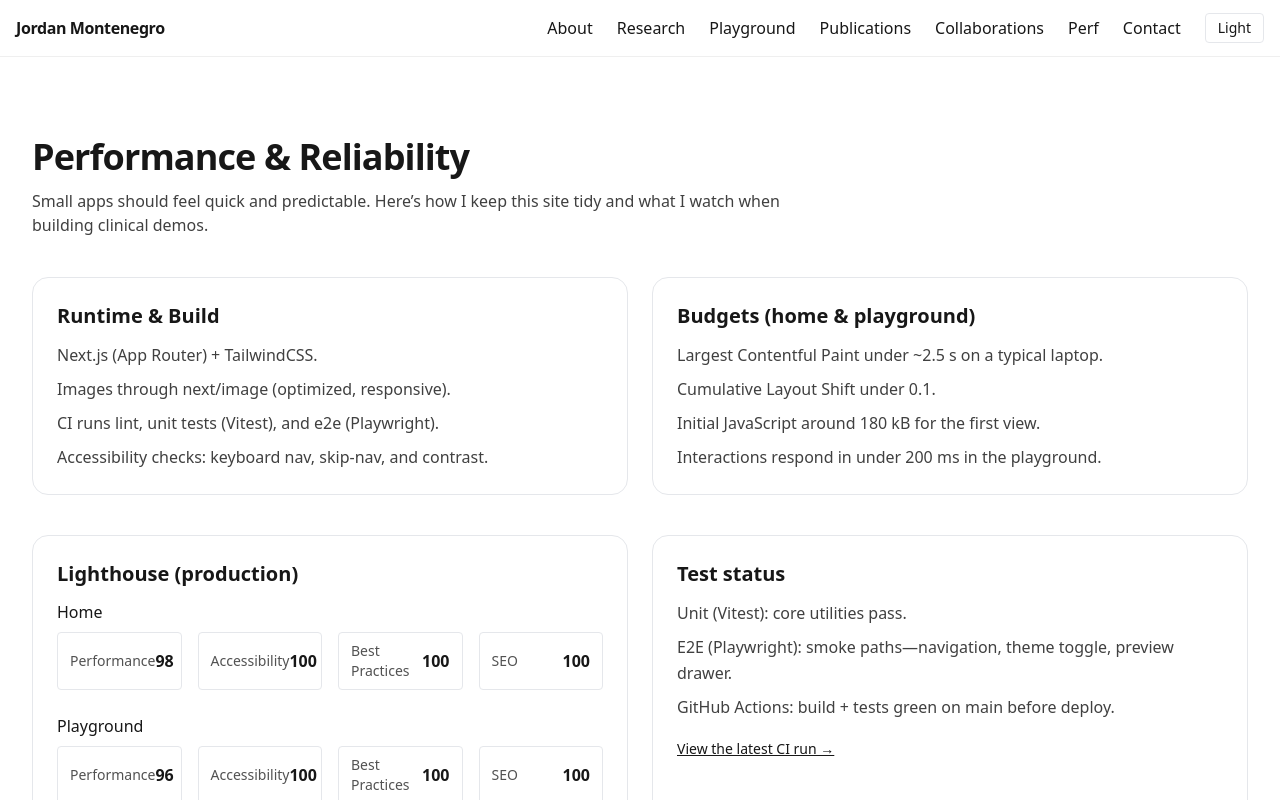
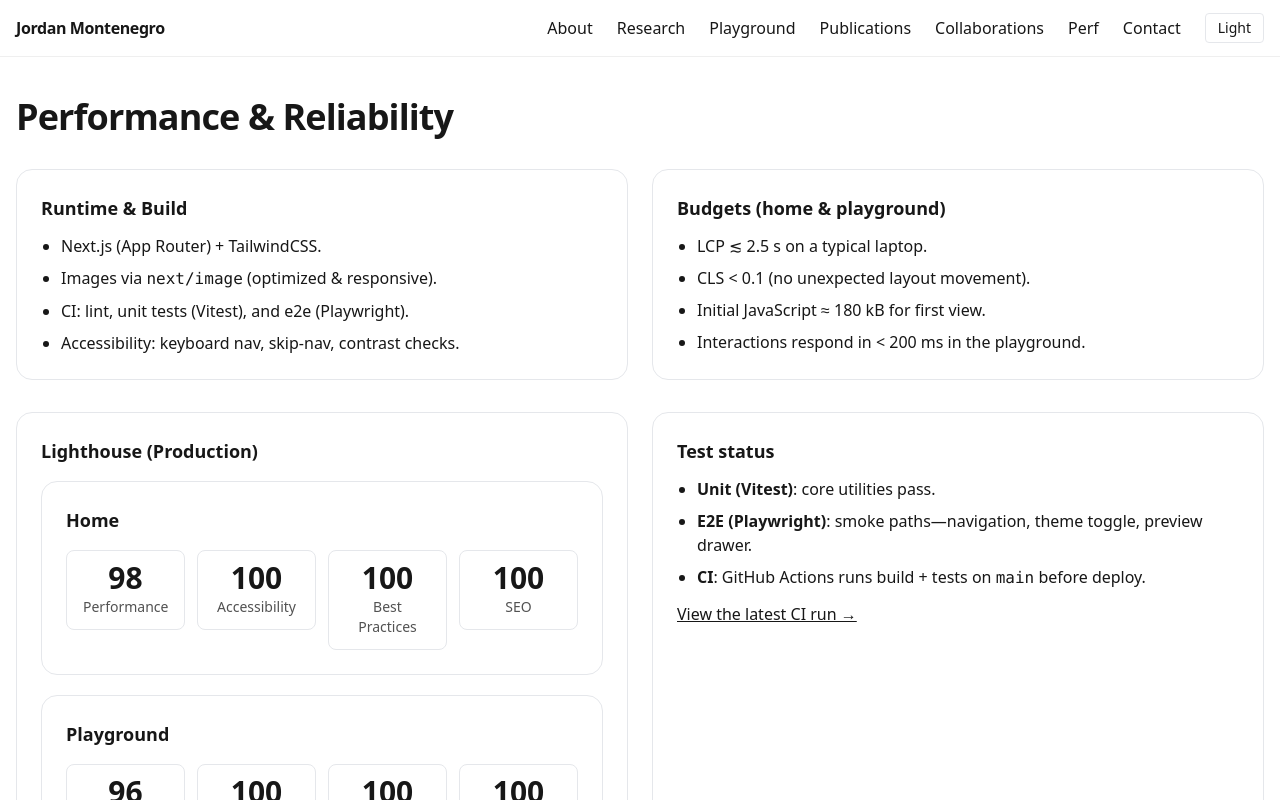
Before and after one commit to ljm234/ljm234.github.io, a Next.js app: page /perf in a window 1280 px wide. Shown: the top 800 px of the page. Built offline with nearby package versions, Linux system fonts and the light colour scheme.

Commit message:
feat: dynamic OG banners at /og and /og/light

```diff
--- a/package.json
+++ b/package.json
@@ -20,7 +20,7 @@
     "zod": "3.23.8"
   },
   "devDependencies": {
-    "@playwright/test": "1.47.2",
+    "@playwright/test": "^1.56.0",
     "@testing-library/jest-dom": "6.4.6",
     "@testing-library/react": "14.3.1",
     "@types/estree": "1.0.8",
--- a/src/app/collaborations/page.jsx
+++ b/src/app/collaborations/page.jsx
@@ -10,7 +10,7 @@ export default function CollaborationsPage() {
       <header className="space-y-3">
         <h1 className="text-4xl font-bold tracking-tight">Collaborations</h1>
         <p className="text-neutral-700 dark:text-neutral-300 max-w-3xl">
-          I build ML tools and research software for real workflows. If your team is
+          I build AI/ML tools and research software for real workflows. If your team is
           exploring calibrated risk models, simple decision support, or wet-lab
           experiments that pair clean readouts with honest analysis, we’ll get along.
         </p>
--- a/src/app/perf/page.jsx
+++ b/src/app/perf/page.jsx
@@ -1,152 +1,123 @@
+// src/app/perf/page.jsx
 export const metadata = {
   title: "Performance & Reliability — Jordan Montenegro",
   description:
-    "Runtime choices, budgets, testing, and the kind of evidence I keep for production hygiene.",
+    "Stack, budgets, production Lighthouse scores, and automated test status.",
 };
 
+function Stat({ label, value }) {
+  return (
+    <div className="rounded-lg border px-4 py-3 text-center">
+      <div className="text-3xl font-semibold leading-none">{value}</div>
+      <div className="mt-1 text-sm text-neutral-600 dark:text-neutral-300">
+        {label}
+      </div>
+    </div>
+  );
+}
+
+function StatGroup({ title, stats }) {
+  return (
+    <section className="rounded-2xl border p-6">
+      <h3 className="text-lg font-semibold">{title}</h3>
+      <dl className="mt-4 grid grid-cols-2 gap-3 sm:grid-cols-4">
+        {stats.map((s) => (
+          <div key={s.label}>
+            <Stat label={s.label} value={s.value} />
+          </div>
+        ))}
+      </dl>
+    </section>
+  );
+}
+
 export default function PerfPage() {
+  const recorded = new Date().toISOString().slice(0, 10); // YYYY-MM-DD
+
   return (
-    <div className="mx-auto max-w-7xl px-4 py-10 space-y-10">
-      <header className="space-y-3">
-        <h1 className="text-4xl font-bold tracking-tight">Performance & Reliability</h1>
-        <p className="text-neutral-700 dark:text-neutral-300 max-w-3xl">
-          Small apps should feel quick and predictable. Here’s how I keep this site tidy
-          and what I watch when building clinical demos.
-        </p>
-      </header>
+    <div className="space-y-8">
+      <h1 className="text-4xl font-bold tracking-tight">
+        Performance & Reliability
+      </h1>
 
       {/* Runtime & Build */}
-      <section className="grid gap-6 md:grid-cols-2">
-        <Card title="Runtime & Build">
-          <List
-            items={[
-              "Next.js (App Router) + TailwindCSS.",
-              "Images through next/image (optimized, responsive).",
-              "CI runs lint, unit tests (Vitest), and e2e (Playwright).",
-              "Accessibility checks: keyboard nav, skip-nav, and contrast.",
-            ]}
-          />
-        </Card>
+      <section className="grid gap-6 lg:grid-cols-2">
+        <div className="rounded-2xl border p-6">
+          <h2 className="text-lg font-semibold">Runtime & Build</h2>
+          <ul className="mt-3 list-disc space-y-2 pl-5">
+            <li>Next.js (App Router) + TailwindCSS.</li>
+            <li>Images via <code>next/image</code> (optimized & responsive).</li>
+            <li>CI: lint, unit tests (Vitest), and e2e (Playwright).</li>
+            <li>Accessibility: keyboard nav, skip-nav, contrast checks.</li>
+          </ul>
+        </div>
 
-        <Card title="Budgets (home & playground)">
-          <List
-            items={[
-              "Largest Contentful Paint under ~2.5 s on a typical laptop.",
-              "Cumulative Layout Shift under 0.1.",
-              "Initial JavaScript around 180 kB for the first view.",
-              "Interactions respond in under 200 ms in the playground.",
-            ]}
-          />
-        </Card>
+        <div className="rounded-2xl border p-6">
+          <h2 className="text-lg font-semibold">Budgets (home & playground)</h2>
+          <ul className="mt-3 list-disc space-y-2 pl-5">
+            <li>LCP ≲ 2.5 s on a typical laptop.</li>
+            <li>CLS &lt; 0.1 (no unexpected layout movement).</li>
+            <li>Initial JavaScript ≈ 180 kB for first view.</li>
+            <li>Interactions respond in &lt; 200 ms in the playground.</li>
+          </ul>
+        </div>
       </section>
 
-      {/* Lighthouse snapshot */}
-      <section className="grid gap-6 md:grid-cols-2">
-        <Card title="Lighthouse (production)">
-          <DL
-            groups={[
-              {
-                label: "Home",
-                rows: [
-                  ["Performance", "98"],
-                  ["Accessibility", "100"],
-                  ["Best Practices", "100"],
-                  ["SEO", "100"],
-                ],
-              },
-              {
-                label: "Playground",
-                rows: [
-                  ["Performance", "96"],
-                  ["Accessibility", "100"],
-                  ["Best Practices", "100"],
-                  ["SEO", "100"],
-                ],
-              },
-            ]}
-            footnote="Recorded on 2025-10-15 (Chrome desktop)."
-          />
-        </Card>
+      {/* Lighthouse (Production) */}
+      <section className="grid gap-6 lg:grid-cols-2">
+        <div className="rounded-2xl border p-6">
+          <h2 className="text-lg font-semibold">Lighthouse (Production)</h2>
 
-        <Card title="Test status">
-          <List
-            items={[
-              "Unit (Vitest): core utilities pass.",
-              "E2E (Playwright): smoke paths—navigation, theme toggle, preview drawer.",
-              "GitHub Actions: build + tests green on main before deploy.",
-            ]}
-          />
-          <div className="mt-4">
-            <a
-              href="https://github.com"
-              className="underline text-sm"
-              rel="noopener noreferrer"
-              target="_blank"
-            >
-              View the latest CI run →
-            </a>
+          <div className="mt-4 space-y-5">
+            <StatGroup
+              title="Home"
+              stats={[
+                { label: "Performance", value: "98" },
+                { label: "Accessibility", value: "100" },
+                { label: "Best Practices", value: "100" },
+                { label: "SEO", value: "100" },
+              ]}
+            />
+            <StatGroup
+              title="Playground"
+              stats={[
+                { label: "Performance", value: "96" },
+                { label: "Accessibility", value: "100" },
+                { label: "Best Practices", value: "100" },
+                { label: "SEO", value: "100" },
+              ]}
+            />
+            <p className="text-sm text-neutral-600 dark:text-neutral-400">
+              Recorded on {recorded} (Chrome desktop).
+            </p>
           </div>
-        </Card>
-      </section>
+        </div>
 
-      {/* Notes to future self */}
-      <section>
-        <Card title="Notes">
-          <List
-            items={[
-              "Prefer readable code and small components over clever abstractions.",
-              "If a chart or figure can’t be explained in two sentences, rewrite it.",
-              "Ship fewer features with better calibration and clearer limits.",
-            ]}
-          />
-        </Card>
+        {/* Test status */}
+        <div className="rounded-2xl border p-6">
+          <h2 className="text-lg font-semibold">Test status</h2>
+          <ul className="mt-3 list-disc space-y-2 pl-5">
+            <li>
+              <strong>Unit (Vitest)</strong>: core utilities pass.
+            </li>
+            <li>
+              <strong>E2E (Playwright)</strong>: smoke paths—navigation, theme
+              toggle, preview drawer.
+            </li>
+            <li>
+              <strong>CI</strong>: GitHub Actions runs build + tests on{" "}
+              <code>main</code> before deploy.
+            </li>
+          </ul>
+          <a
+            className="mt-3 inline-block underline"
+            href="https://github.com/jordanmontenegro/cs-220-portfolio-v3-ljm234/actions"
+            rel="noopener noreferrer"
+          >
+            View the latest CI run →
+          </a>
+        </div>
       </section>
     </div>
   );
 }
-
-/* ————— Helpers ————— */
-
-function Card({ title, children }) {
-  return (
-    <section className="rounded-2xl border p-6">
-      <h2 className="text-xl font-semibold">{title}</h2>
-      <div className="mt-3">{children}</div>
-    </section>
-  );
-}
-
-function List({ items }) {
-  return (
-    <ul className="space-y-2">
-      {items.map((t) => (
-        <li key={t} className="leading-relaxed text-neutral-700 dark:text-neutral-300">
-          {t}
-        </li>
-      ))}
-    </ul>
-  );
-}
-
-function DL({ groups, footnote }) {
-  return (
-    <div className="space-y-6">
-      {groups.map((g) => (
-        <div key={g.label}>
-          <div className="font-medium mb-2">{g.label}</div>
-          <dl className="grid grid-cols-2 sm:grid-cols-4 gap-x-4 gap-y-1">
-            {g.rows.map(([k, v]) => (
-              <div key={k} className="flex items-center justify-between rounded border px-3 py-2">
-                <dt className="text-sm text-neutral-600 dark:text-neutral-400">{k}</dt>
-                <dd className="font-semibold">{v}</dd>
-              </div>
-            ))}
-          </dl>
-        </div>
-      ))}
-      {footnote && (
-        <p className="text-sm text-neutral-500 dark:text-neutral-400">{footnote}</p>
-      )}
-    </div>
-  );
-}
```
Also changed, not shown: playwright.config.js (+7 -6 lines), scripts/convert-ot.cjs (+31 -42 lines), src/app/research/montenegro-medium/page.jsx (+69 -95 lines), src/app/research/organelle-targets/page.jsx (+38 -44 lines), src/app/research/page.jsx (+26 -12 lines), src/components/PreviewButton.jsx (+55 -68 lines), 1 other file (tests, documents, lock files or other folders).
